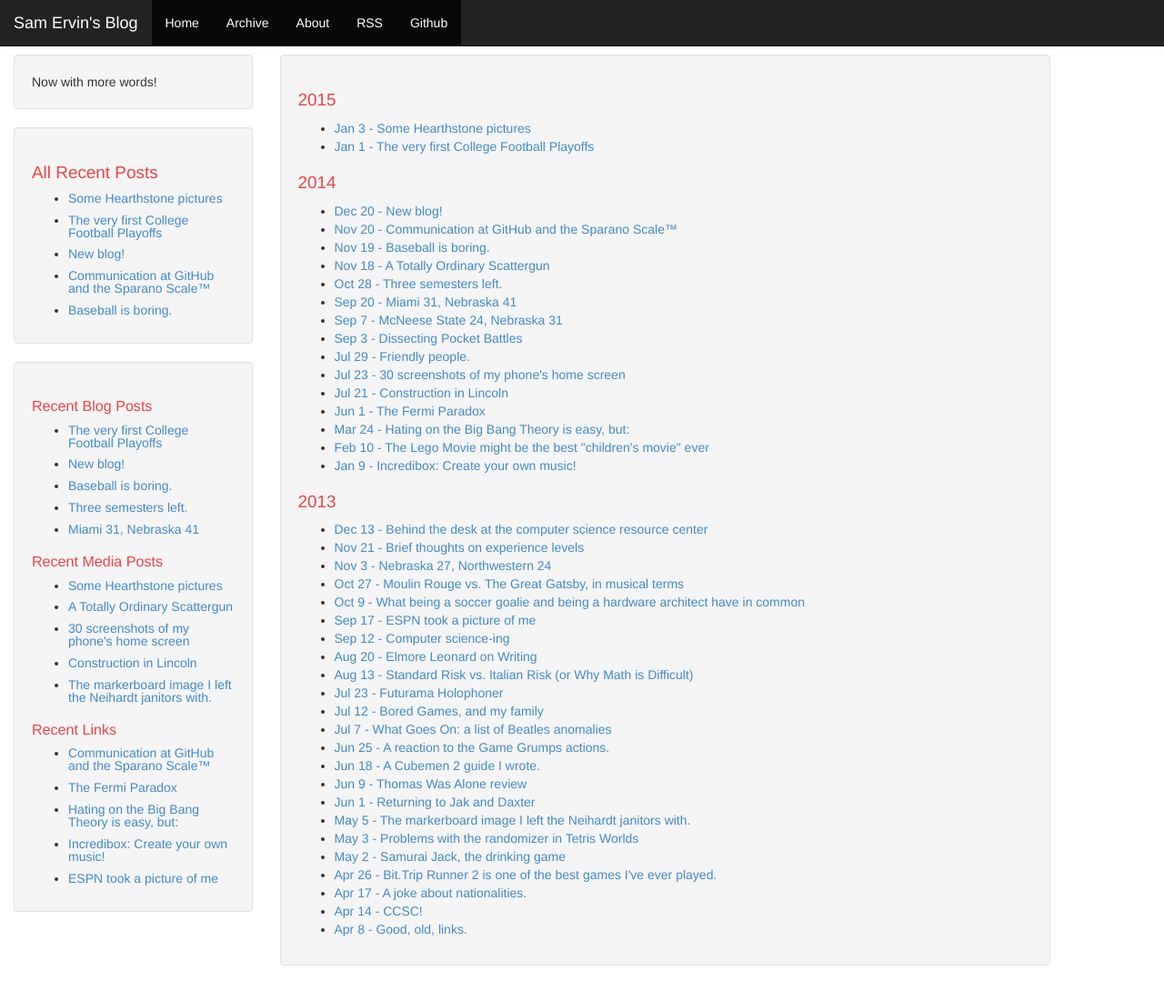
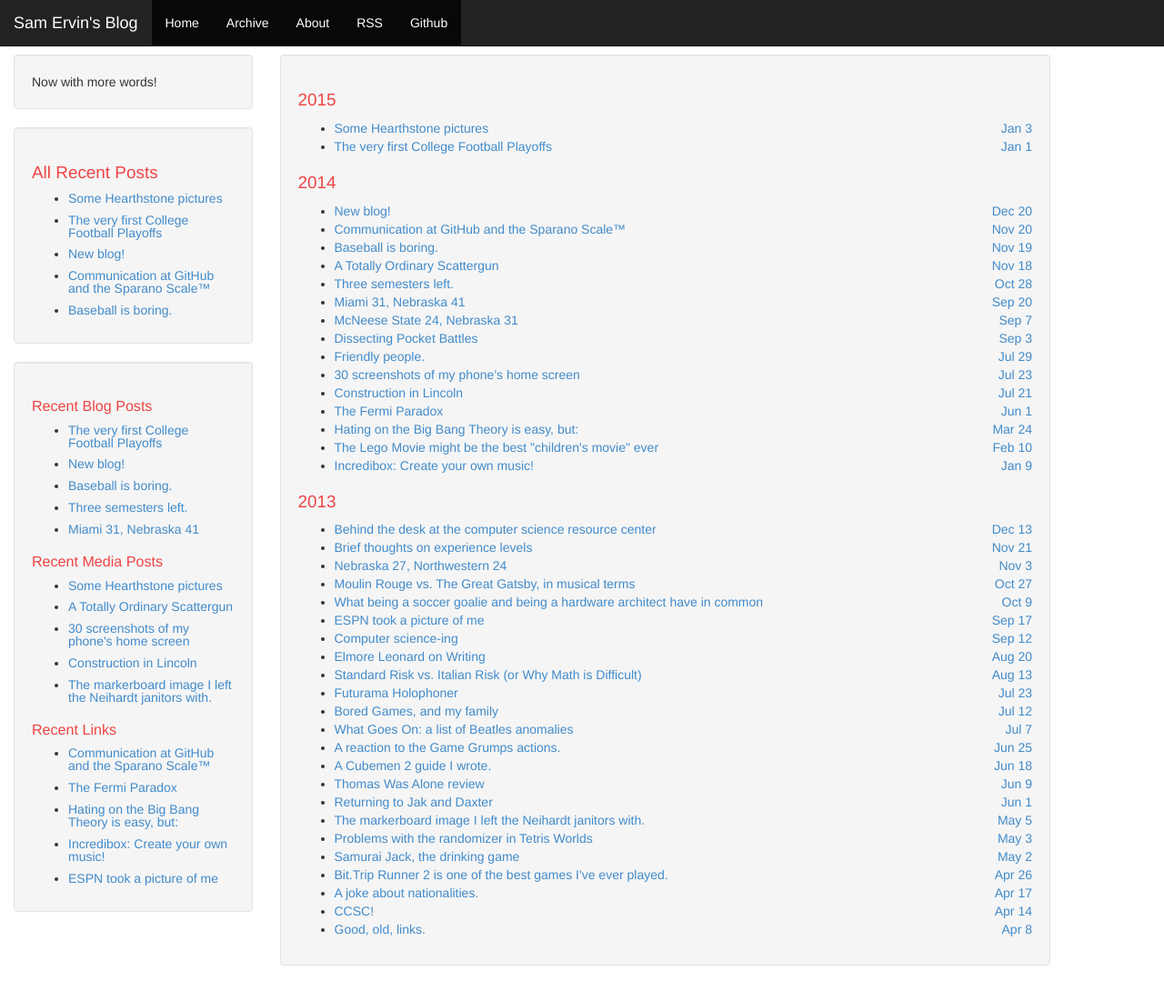
Before and after one commit to samervin/blog.samerv.in, a Jekyll site: the page built from archive.html, in a window 1280 px wide and 1142 px high. Shown: the top 1101 px of the window at 91% size. Built offline with Jekyll 4.4.1, drawn with Linux system fonts in a browser that asks for light colours; Markdown is read by kramdown in place of the engine named in the settings.

Commit message:
Update style of archive page.
Fix two links in Github post.

```diff
--- a/archive.html
+++ b/archive.html
@@ -16,7 +16,7 @@ layout: default
             <ul>
         {% endif %}
     {% endunless %}
-    <li><a href="{{ site.baseurl}}{{ post.url }}">{{ post.date | date: "%b %-d" }} - {{ post.title }}</a></li>
+    <li><a href="{{ site.baseurl}}{{ post.url }}">{{ post.title }}<div style="float:right">{{ post.date | date: "%b %-d" }}</a></li>
 {% endfor %}
 </ul>
 </div>
```
Also changed, not shown: _posts/link/2014-11-20-github-and-sparano.md (+2 -2 lines).
